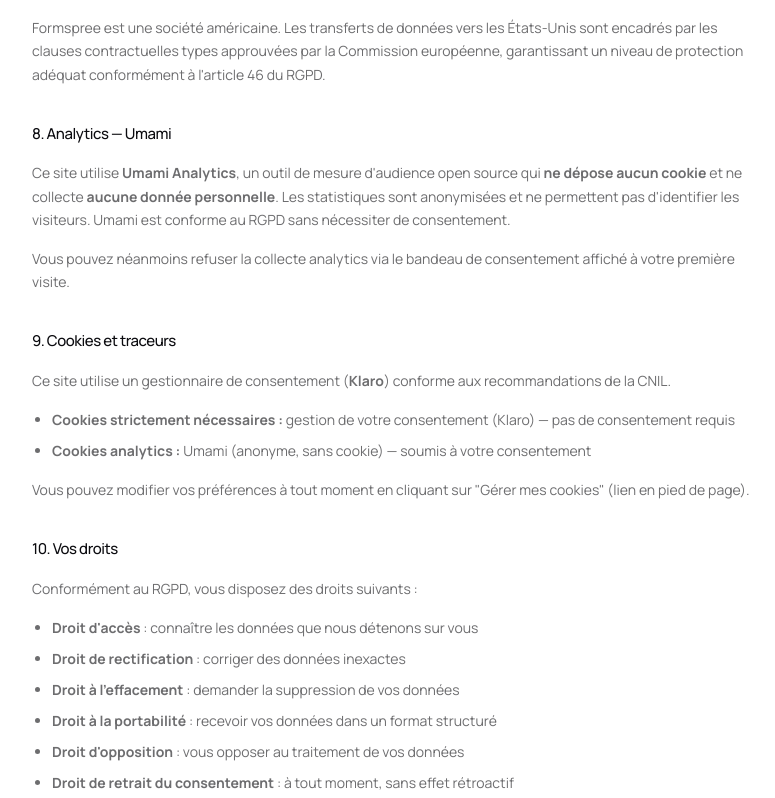
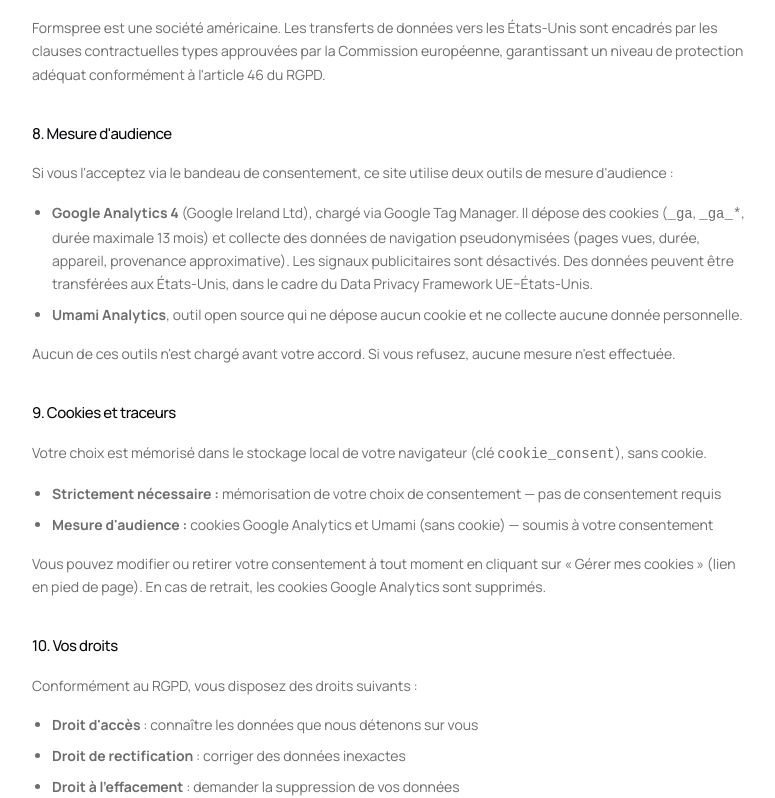
Before and after one commit to Serhat-code/Atlamaz-Studio, a React (Vite) app: page /politique-confidentialite in a window 1280 px wide. Shown: the part 1503-2301 px from the top of the page, without its empty margins (248-1023 px from the left). Built offline with nearby package versions, Linux system fonts and the light colour scheme.

Commit message:
analitycs.v0

```diff
--- a/index.html
+++ b/index.html
@@ -41,21 +41,11 @@
 
     <!-- Schema.org : l'entité LocalBusiness est déclarée par Home.jsx (cf. prerender.js) -->
 
-    <!-- Umami Analytics — chargé dynamiquement par CookieBanner.jsx après consentement -->
-
-
+    <!-- Umami + Google Tag Manager (→ Google Analytics) : chargés par src/lib/trackers.js
+         après consentement uniquement — ne pas coller de gtag.js ici (double comptage) -->
 
     <!--app-head-->
   </head>
-  <!-- Google tag (gtag.js) -->
-<script async src="https://www.googletagmanager.com/gtag/js?id=G-PYVGGX37JB"></script>
-<script>
-  window.dataLayer = window.dataLayer || [];
-  function gtag(){dataLayer.push(arguments);}
-  gtag('js', new Date());
-
-  gtag('config', 'G-PYVGGX37JB');
-</script>
   <body>
     <div id="root"><!--app-html--></div>
     <script type="module" src="/src/entry-client.jsx"></script>
--- a/src/components/Footer.jsx
+++ b/src/components/Footer.jsx
@@ -1,5 +1,6 @@
 import { Link } from 'react-router-dom';
 import styles from '../styles/Footer.module.css';
+import { resetConsent } from '../lib/consent';
 
 export default function Footer({ t }) {
   const { footer } = t;
@@ -47,7 +48,13 @@ export default function Footer({ t }) {
         {/* Barre de bas de footer */}
         <div className={styles.bottom}>
           <span className={styles.copy}>{footer.copy}</span>
-          <span className={styles.copyRight}>Studio basé à Lyon</span>
+          <span className={styles.copyRight}>
+            Studio basé à Lyon
+            {' · '}
+            <button type="button" className={styles.cookieLink} onClick={resetConsent}>
+              Gérer mes cookies
+            </button>
+          </span>
         </div>
       </div>
     </footer>
--- /dev/null
+++ b/src/lib/consent.js
@@ -0,0 +1,32 @@
+// Consentement cookies — source unique partagée par la bannière et le footer.
+//
+// Le consentement vit dans le localStorage, inaccessible au moment du pré-rendu.
+// On l'expose en « external store » pour que le HTML statique soit produit comme
+// si la réponse était déjà donnée — la bannière n'y figure donc pas — puis que
+// le vrai état prenne le relais à l'hydratation, sans divergence.
+
+const CONSENT_KEY = 'cookie_consent';
+const listeners   = new Set();
+
+export function subscribeConsent(onChange) {
+  listeners.add(onChange);
+  return () => listeners.delete(onChange);
+}
+
+export const readConsent         = () => localStorage.getItem(CONSENT_KEY);
+export const readConsentOnServer = () => 'accepted';
+
+function notify() {
+  listeners.forEach((listener) => listener());
+}
+
+export function writeConsent(value) {
+  localStorage.setItem(CONSENT_KEY, value);
+  notify();
+}
+
+/** Efface le choix : la bannière réapparaît pour une nouvelle réponse. */
+export function resetConsent() {
+  localStorage.removeItem(CONSENT_KEY);
+  notify();
+}
--- /dev/null
+++ b/src/lib/trackers.js
@@ -0,0 +1,79 @@
+// Traceurs soumis au consentement : rien n'est chargé avant « Tout accepter ».
+//
+// Google Analytics (G-PYVGGX37JB) est déclenché par le conteneur GTM, pas par un
+// gtag.js en dur dans index.html — sinon chaque page vue serait comptée deux fois.
+
+const UMAMI_SCRIPT = 'https://cloud.umami.is/script.js';
+const UMAMI_ID     = '6f36d276-5504-4d54-8365-80b3a7a22b8d';
+const GTM_ID       = 'GTM-MZKZ9PLX';
+
+// gtag() doit pousser l'objet `arguments` tel quel : GTM ignore les commandes
+// « consent » poussées sous forme de tableau.
+function gtag() {
+  window.dataLayer.push(arguments);
+}
+
+export function loadUmami() {
+  if (document.querySelector(`script[data-website-id="${UMAMI_ID}"]`)) return;
+  const script = document.createElement('script');
+  script.defer = true;
+  script.src   = UMAMI_SCRIPT;
+  script.setAttribute('data-website-id', UMAMI_ID);
+  document.head.appendChild(script);
+}
+
+export function loadGoogleTagManager() {
+  if (document.querySelector(`script[src*="${GTM_ID}"]`)) return;
+
+  window.dataLayer = window.dataLayer || [];
+  // Consent Mode v2 : tout est refusé par défaut, seule la mesure d'audience
+  // est accordée. Les signaux publicitaires restent refusés : le bandeau ne
+  // parle que de mesure d'audience.
+  gtag('consent', 'default', {
+    ad_storage:         'denied',
+    ad_user_data:       'denied',
+    ad_personalization: 'denied',
+    analytics_storage:  'denied',
+  });
+  gtag('consent', 'update', { analytics_storage: 'granted' });
+
+  window.dataLayer.push({ 'gtm.start': Date.now(), event: 'gtm.js' });
+  const script = document.createElement('script');
+  script.async = true;
+  script.src   = `https://www.googletagmanager.com/gtm.js?id=${GTM_ID}`;
+  document.head.appendChild(script);
+}
+
+/** Vrai si GTM ou Umami a déjà été injecté dans la page. */
+export function trackersLoaded() {
+  return Boolean(
+    document.querySelector(`script[src*="${GTM_ID}"], script[data-website-id="${UMAMI_ID}"]`),
+  );
+}
+
+export function loadTrackers() {
+  loadUmami();
+  loadGoogleTagManager();
+}
+
+/**
+ * Retrait du consentement : supprime les cookies Google Analytics (_ga, _ga_*)
+ * posés sur le domaine courant et ses parents.
+ */
+export function clearAnalyticsCookies() {
+  const names = document.cookie
+    .split(';')
+    .map((entry) => entry.split('=')[0].trim())
+    .filter((name) => name === '_ga' || name.startsWith('_ga_'));
+
+  const parts   = window.location.hostname.split('.');
+  const domains = parts.map((_, i) => parts.slice(i).join('.')).filter((d) => d.includes('.'));
+  const expired = 'expires=Thu, 01 Jan 1970 00:00:00 GMT; path=/';
+
+  names.forEach((name) => {
+    document.cookie = `${name}=; ${expired}`;
+    domains.forEach((domain) => {
+      document.cookie = `${name}=; ${expired}; domain=.${domain}`;
+    });
+  });
+}
--- a/src/pages/MentionsLegales.jsx
+++ b/src/pages/MentionsLegales.jsx
@@ -85,9 +85,9 @@ export default function MentionsLegales() {
           <section className={styles.section}>
             <h2 className={styles.sectionTitle}>6. Cookies</h2>
             <p>
-              Ce site utilise Umami Analytics, un outil de mesure d'audience sans cookies et sans
-              collecte de données personnelles. Un bandeau de consentement (Klaro) vous permet de
-              gérer vos préférences. Pour plus d'informations, voir notre{' '}
+              Avec votre accord, ce site mesure son audience avec Google Analytics (cookies) et
+              Umami (sans cookie). Un bandeau de consentement vous permet d'accepter ou de refuser,
+              puis de changer d'avis à tout moment via « Gérer mes cookies » en pied de page. Pour plus d'informations, voir notre{' '}
               <Link to="/politique-confidentialite" className={styles.link}>Politique de confidentialité</Link>.
             </p>
           </section>
--- a/src/pages/PolitiqueConfidentialite.jsx
+++ b/src/pages/PolitiqueConfidentialite.jsx
@@ -104,30 +104,39 @@ export default function PolitiqueConfidentialite() {
 
           {/* ── Analytics ───────────────────────────────────────── */}
           <section className={styles.section}>
-            <h2 className={styles.sectionTitle}>8. Analytics — Umami</h2>
+            <h2 className={styles.sectionTitle}>8. Mesure d'audience</h2>
             <p>
-              Ce site utilise <strong>Umami Analytics</strong>, un outil de mesure d'audience open source
-              qui <strong>ne dépose aucun cookie</strong> et ne collecte <strong>aucune donnée personnelle</strong>.
-              Les statistiques sont anonymisées et ne permettent pas d'identifier les visiteurs.
-              Umami est conforme au RGPD sans nécessiter de consentement.
+              Si vous l'acceptez via le bandeau de consentement, ce site utilise deux outils de mesure d'audience :
             </p>
+            <ul className={styles.list}>
+              <li>
+                <strong>Google Analytics 4</strong> (Google Ireland Ltd), chargé via Google Tag Manager.
+                Il dépose des cookies (<code>_ga</code>, <code>_ga_*</code>, durée maximale 13 mois) et collecte
+                des données de navigation pseudonymisées (pages vues, durée, appareil, provenance approximative).
+                Les signaux publicitaires sont désactivés. Des données peuvent être transférées aux États-Unis,
+                dans le cadre du Data Privacy Framework UE–États-Unis.
+              </li>
+              <li>
+                <strong>Umami Analytics</strong>, outil open source qui ne dépose aucun cookie et ne collecte
+                aucune donnée personnelle.
+              </li>
+            </ul>
             <p>
-              Vous pouvez néanmoins refuser la collecte analytics via le bandeau de consentement affiché
-              à votre première visite.
+              Aucun de ces outils n'est chargé avant votre accord. Si vous refusez, aucune mesure n'est effectuée.
             </p>
           </section>
 
           {/* ── Cookies ─────────────────────────────────────────── */}
           <section className={styles.section}>
             <h2 className={styles.sectionTitle}>9. Cookies et traceurs</h2>
-            <p>Ce site utilise un gestionnaire de consentement (<strong>Klaro</strong>) conforme aux recommandations de la CNIL.</p>
+            <p>Votre choix est mémorisé dans le stockage local de votre navigateur (clé <code>cookie_consent</code>), sans cookie.</p>
             <ul className={styles.list}>
-              <li><strong>Cookies strictement nécessaires :</strong> gestion de votre consentement (Klaro) — pas de consentement requis</li>
-              <li><strong>Cookies analytics :</strong> Umami (anonyme, sans cookie) — soumis à votre consentement</li>
+              <li><strong>Strictement nécessaire :</strong> mémorisation de votre choix de consentement — pas de consentement requis</li>
+              <li><strong>Mesure d'audience :</strong> cookies Google Analytics et Umami (sans cookie) — soumis à votre consentement</li>
             </ul>
             <p>
-              Vous pouvez modifier vos préférences à tout moment en cliquant sur "Gérer mes cookies"
-              (lien en pied de page).
+              Vous pouvez modifier ou retirer votre consentement à tout moment en cliquant sur « Gérer mes cookies »
+              (lien en pied de page). En cas de retrait, les cookies Google Analytics sont supprimés.
             </p>
           </section>
 
--- a/src/styles/Footer.module.css
+++ b/src/styles/Footer.module.css
@@ -109,6 +109,23 @@
   color: var(--color-text-secondary);
 }
 
+/* Bouton stylé en lien : rouvre la bannière de consentement */
+.cookieLink {
+  font: inherit;
+  color: inherit;
+  background: none;
+  border: 0;
+  padding: 0;
+  cursor: pointer;
+  text-decoration: underline;
+  text-underline-offset: 2px;
+  transition: color var(--transition-fast);
+}
+
+.cookieLink:hover {
+  color: var(--color-text);
+}
+
 /* ── Responsive ───────────────────────────────────────────── */
 @media (max-width: 1024px) {
   .grid {
```
Also changed, not shown: src/components/CookieBanner.jsx (+21 -37 lines).
